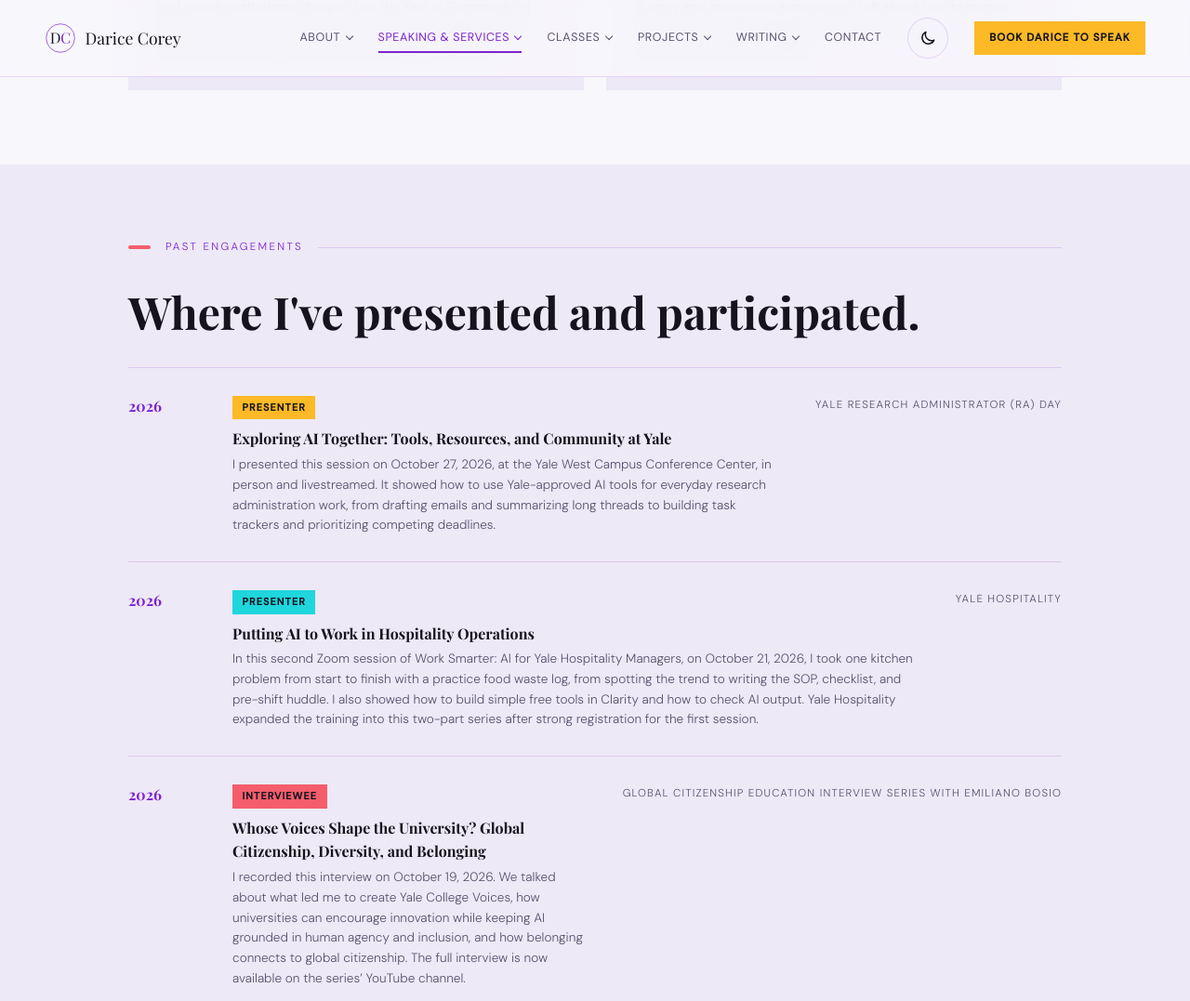
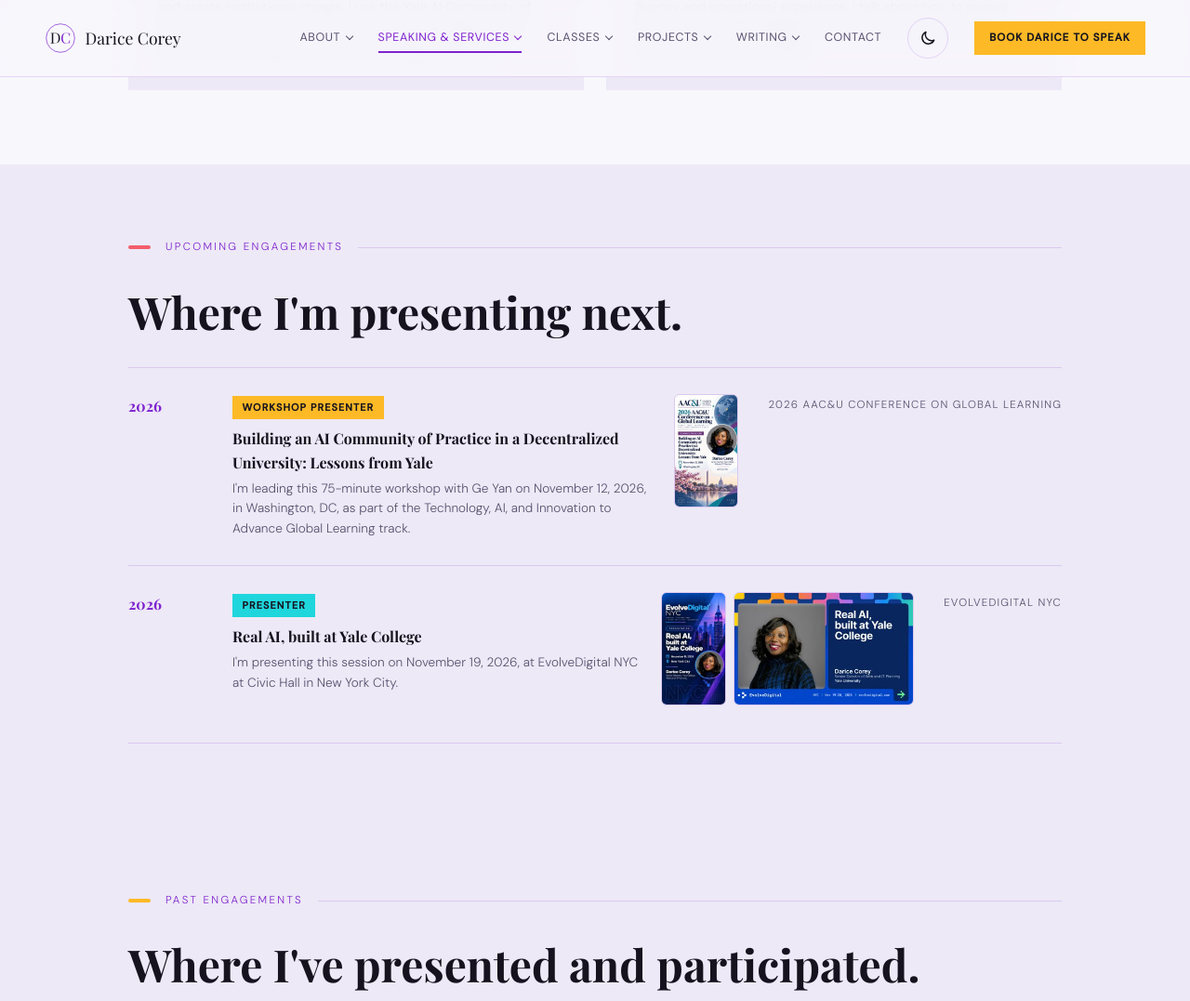
Before and after one commit to dcoreyrasm/dcoreyrasm.github.io, a Jekyll site: the page built from speaking.html, in a window 1280 px wide and 1400 px high, scrolled down 2132 px, cut to the strip 0-1077 px from the top of the window. Shown: the whole strip at 93% size. Built offline with Jekyll 4.4.1, drawn with Linux system fonts in a browser that asks for light colours; some web fonts are replaced.

Commit message:
Speaking page: add event graphic thumbnails and upcoming engagements
Adds thumbnails for RA Day, both Yale Hospitality sessions, and the
Connecticut College symposium, plus an Upcoming Engagements section for
AAC&U Global Learning (Nov 12) and EvolveDigital NYC (Nov 19).

Co-Authored-By: Claude Opus 5.5 <noreply@anthropic.com>
Claude-Session: https://claude.ai/code/session_012t3sryHvNwEHi442N6FZHP

```diff
--- a/speaking.html
+++ b/speaking.html
@@ -26,7 +26,7 @@
   <link rel="apple-touch-icon" href="/apple-touch-icon.png" />
   <link rel="manifest" href="/site.webmanifest" />
   <meta name="theme-color" content="#16131F" />
-  <link rel="stylesheet" href="styles.css?v=20261109a" />
+  <link rel="stylesheet" href="styles.css?v=20261110a" />
   <!-- Microsoft Clarity -->
   <script type="text/javascript">if(!window.__daOptOut){(function(c,l,a,r,i,t,y){c[a]=c[a]||function(){(c[a].q=c[a].q||[]).push(arguments)};t=l.createElement(r);t.async=1;t.src="https://www.clarity.ms/tag/"+i;y=l.getElementsByTagName(r)[0];y.parentNode.insertBefore(t,y);})(window,document,"clarity","script","xdrtc0i2un");}</script>
 </head>
@@ -91,6 +91,25 @@
       </div>
     </section>
 
+    <section aria-labelledby="upcoming-heading">
+      <div class="container">
+        <p class="section-label">Upcoming Engagements</p>
+        <h2 class="section-heading" id="upcoming-heading">Where I'm presenting next.</h2>
+        <div class="engagements">
+          <div class="engagement-item">
+            <div class="engagement-year">2026</div>
+            <div class="engagement-body"><div class="engagement-thumbs"><a class="engagement-thumb" href="/images/events/speaking/aacu-global-learning-2026.jpg" target="_blank" rel="noopener" aria-label="View full event graphic: 2026 AAC&amp;U Conference on Global Learning event graphic for Building an AI Community of Practice in a Decentralized University, November 12, 2026 (opens in new tab)"><img src="/images/events/speaking/aacu-global-learning-2026-thumb.jpg" alt="2026 AAC&amp;U Conference on Global Learning event graphic for Building an AI Community of Practice in a Decentralized University, November 12, 2026" loading="lazy" /></a></div><span class="engagement-role">Workshop Presenter</span><h4>Building an AI Community of Practice in a Decentralized University: Lessons from Yale</h4><p>I'm leading this 75-minute workshop with Ge Yan on November 12, 2026, in Washington, DC, as part of the Technology, AI, and Innovation to Advance Global Learning track.</p></div>
+            <div class="engagement-venue">2026 AAC&amp;U Conference on Global Learning</div>
+          </div>
+          <div class="engagement-item">
+            <div class="engagement-year">2026</div>
+            <div class="engagement-body"><div class="engagement-thumbs"><a class="engagement-thumb" href="/images/events/speaking/evolvedigital-nyc-2026.jpg" target="_blank" rel="noopener" aria-label="View full event graphic: EvolveDigital NYC event graphic for Real AI, built at Yale College, November 19, 2026 (opens in new tab)"><img src="/images/events/speaking/evolvedigital-nyc-2026-thumb.jpg" alt="EvolveDigital NYC event graphic for Real AI, built at Yale College, November 19, 2026" loading="lazy" /></a><a class="engagement-thumb" href="/images/events/speaking/evolvedigital-nyc-2026-landscape.jpg" target="_blank" rel="noopener" aria-label="View full event graphic: EvolveDigital NYC speaker card for Real AI, built at Yale College, November 19 to 20, 2026 (opens in new tab)"><img src="/images/events/speaking/evolvedigital-nyc-2026-landscape-thumb.jpg" alt="EvolveDigital NYC speaker card for Real AI, built at Yale College, November 19 to 20, 2026" loading="lazy" /></a></div><span class="engagement-role">Presenter</span><h4>Real AI, built at Yale College</h4><p>I'm presenting this session on November 19, 2026, at EvolveDigital NYC at Civic Hall in New York City.</p></div>
+            <div class="engagement-venue">EvolveDigital NYC</div>
+          </div>
+        </div>
+      </div>
+    </section>
+
     <section aria-labelledby="engagements-heading" style="background:var(--bg2);">
       <div class="container">
         <p class="section-label">Past Engagements</p>
@@ -98,12 +117,12 @@
         <div class="engagements">
           <div class="engagement-item">
             <div class="engagement-year">2026</div>
-            <div class="engagement-body"><span class="engagement-role">Presenter</span><h4>Exploring AI Together: Tools, Resources, and Community at Yale</h4><p>I presented this session on October 27, 2026, at the Yale West Campus Conference Center, in person and livestreamed. It showed how to use Yale-approved AI tools for everyday research administration work, from drafting emails and summarizing long threads to building task trackers and prioritizing competing deadlines.</p></div>
+            <div class="engagement-body"><div class="engagement-thumbs"><a class="engagement-thumb" href="/images/events/speaking/yale-ra-day-2026.jpg" target="_blank" rel="noopener" aria-label="View full event graphic: Yale Research Administrator Day event graphic for Exploring AI Together, October 27, 2026 (opens in new tab)"><img src="/images/events/speaking/yale-ra-day-2026-thumb.jpg" alt="Yale Research Administrator Day event graphic for Exploring AI Together, October 27, 2026" loading="lazy" /></a></div><span class="engagement-role">Presenter</span><h4>Exploring AI Together: Tools, Resources, and Community at Yale</h4><p>I presented this session on October 27, 2026, at the Yale West Campus Conference Center, in person and livestreamed. It showed how to use Yale-approved AI tools for everyday research administration work, from drafting emails and summarizing long threads to building task trackers and prioritizing competing deadlines.</p></div>
             <div class="engagement-venue">Yale Research Administrator (RA) Day</div>
           </div>
           <div class="engagement-item">
             <div class="engagement-year">2026</div>
-            <div class="engagement-body"><span class="engagement-role">Presenter</span><h4>Putting AI to Work in Hospitality Operations</h4><p>In this second Zoom session of Work Smarter: AI for Yale Hospitality Managers, on October 21, 2026, I took one kitchen problem from start to finish with a practice food waste log, from spotting the trend to writing the SOP, checklist, and pre-shift huddle. I also showed how to build simple free tools in Clarity and how to check AI output. Yale Hospitality expanded the training into this two-part series after strong registration for the first session.</p></div>
+            <div class="engagement-body"><div class="engagement-thumbs"><a class="engagement-thumb" href="/images/events/speaking/yale-hospitality-work-smarter-2026.jpg" target="_blank" rel="noopener" aria-label="View full event graphic: Work Smarter: AI for Hospitality Managers event graphic, Yale Hospitality (opens in new tab)"><img src="/images/events/speaking/yale-hospitality-work-smarter-2026-thumb.jpg" alt="Work Smarter: AI for Hospitality Managers event graphic, Yale Hospitality" loading="lazy" /></a></div><span class="engagement-role">Presenter</span><h4>Putting AI to Work in Hospitality Operations</h4><p>In this second Zoom session of Work Smarter: AI for Yale Hospitality Managers, on October 21, 2026, I took one kitchen problem from start to finish with a practice food waste log, from spotting the trend to writing the SOP, checklist, and pre-shift huddle. I also showed how to build simple free tools in Clarity and how to check AI output. Yale Hospitality expanded the training into this two-part series after strong registration for the first session.</p></div>
             <div class="engagement-venue">Yale Hospitality</div>
           </div>
           <div class="engagement-item">
@@ -113,7 +132,7 @@
           </div>
           <div class="engagement-item">
             <div class="engagement-year">2026</div>
-            <div class="engagement-body"><span class="engagement-role">Round Table Facilitator</span><h4>From Experimentation to Governance: How AI Communities of Practice Shape Institutional AI Adoption</h4><p>On October 17, 2026, I facilitated this 60-minute round table in New London, Connecticut, as part of the AI, the Liberal Arts, and the Future of Work track. Participants came from a range of roles and levels across higher education.</p></div>
+            <div class="engagement-body"><div class="engagement-thumbs"><a class="engagement-thumb" href="/images/events/speaking/conncoll-ai-liberal-arts-2026.jpg" target="_blank" rel="noopener" aria-label="View full event graphic: AI and the Liberal Arts Symposium event graphic for From Experimentation to Governance, October 16, 2026 (opens in new tab)"><img src="/images/events/speaking/conncoll-ai-liberal-arts-2026-thumb.jpg" alt="AI and the Liberal Arts Symposium event graphic for From Experimentation to Governance" loading="lazy" /></a></div><span class="engagement-role">Round Table Facilitator</span><h4>From Experimentation to Governance: How AI Communities of Practice Shape Institutional AI Adoption</h4><p>On October 17, 2026, I facilitated this 60-minute round table in New London, Connecticut, as part of the AI, the Liberal Arts, and the Future of Work track. Participants came from a range of roles and levels across higher education.</p></div>
             <div class="engagement-venue">Second Annual AI and the Liberal Arts Symposium, Connecticut College</div>
           </div>
           <div class="engagement-item">
@@ -123,7 +142,7 @@
           </div>
           <div class="engagement-item">
             <div class="engagement-year">2026</div>
-            <div class="engagement-body"><span class="engagement-role">Presenter</span><h4>Using AI Safely in Your Daily Work</h4><p>This Zoom session on October 7, 2026, was part of Work Smarter: AI for Yale Hospitality Managers. It covered Yale AI tools and responsible use, effective prompting, using AI for emails, updates, and meeting notes, and summarizing documents and policies. Attendance peaked at 59 participants.</p></div>
+            <div class="engagement-body"><div class="engagement-thumbs"><a class="engagement-thumb" href="/images/events/speaking/yale-hospitality-work-smarter-2026.jpg" target="_blank" rel="noopener" aria-label="View full event graphic: Work Smarter: AI for Hospitality Managers event graphic, Yale Hospitality (opens in new tab)"><img src="/images/events/speaking/yale-hospitality-work-smarter-2026-thumb.jpg" alt="Work Smarter: AI for Hospitality Managers event graphic, Yale Hospitality" loading="lazy" /></a></div><span class="engagement-role">Presenter</span><h4>Using AI Safely in Your Daily Work</h4><p>This Zoom session on October 7, 2026, was part of Work Smarter: AI for Yale Hospitality Managers. It covered Yale AI tools and responsible use, effective prompting, using AI for emails, updates, and meeting notes, and summarizing documents and policies. Attendance peaked at 59 participants.</p></div>
             <div class="engagement-venue">Yale Hospitality</div>
           </div>
           <div class="engagement-item">
--- a/styles.css
+++ b/styles.css
@@ -858,3 +858,14 @@ main > section:nth-of-type(3n) .section-label:not(.pop-label)::before { backgrou
 .social-link.teal:hover, .social-link.teal:focus-visible { color:var(--pop-teal); border-color:var(--pop-teal); }
 .social-link.rose:hover, .social-link.rose:focus-visible { color:var(--pop-rose); border-color:var(--pop-rose); }
 .social-link:focus-visible { outline:2px solid currentColor; outline-offset:2px; }
+
+/* Speaking page: event graphic thumbnails beside each engagement (2026-11-10) */
+.engagement-thumbs { float:right; display:flex; gap:.5rem; margin:0 0 .75rem 1.25rem; }
+.engagement-thumb { display:block; line-height:0; border:1px solid var(--line); border-radius:6px; overflow:hidden; transition:transform .15s ease, box-shadow .15s ease; }
+.engagement-thumb img { display:block; height:120px; width:auto; }
+.engagement-thumb:hover, .engagement-thumb:focus-visible { transform:translateY(-2px); box-shadow:0 4px 14px rgba(0,0,0,.25); }
+.engagement-thumb:focus-visible { outline:2px solid var(--coral); outline-offset:2px; }
+@media (max-width:640px) {
+  .engagement-thumbs { float:none; margin:0 0 .75rem; }
+  .engagement-thumb img { height:96px; }
+}
```
Also changed, not shown: images/events/speaking/aacu-global-learning-2026-thumb.jpg (added), images/events/speaking/aacu-global-learning-2026.jpg (added), images/events/speaking/conncoll-ai-liberal-arts-2026-thumb.jpg (added), images/events/speaking/conncoll-ai-liberal-arts-2026.jpg (added), images/events/speaking/evolvedigital-nyc-2026-landscape-thumb.jpg (added), images/events/speaking/evolvedigital-nyc-2026-landscape.jpg (added), images/events/speaking/evolvedigital-nyc-2026-thumb.jpg (added), images/events/speaking/evolvedigital-nyc-2026.jpg (added), images/events/speaking/yale-hospitality-work-smarter-2026-thumb.jpg (added), images/events/speaking/yale-hospitality-work-smarter-2026.jpg (added), images/events/speaking/yale-ra-day-2026-thumb.jpg (added), images/events/speaking/yale-ra-day-2026.jpg (added).
